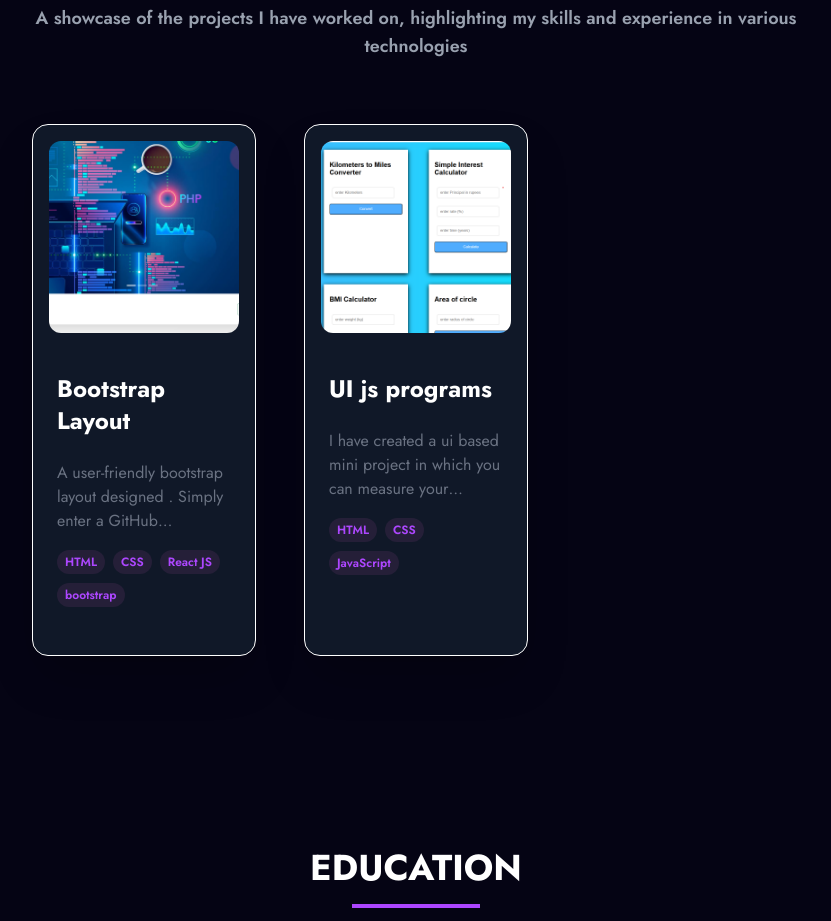
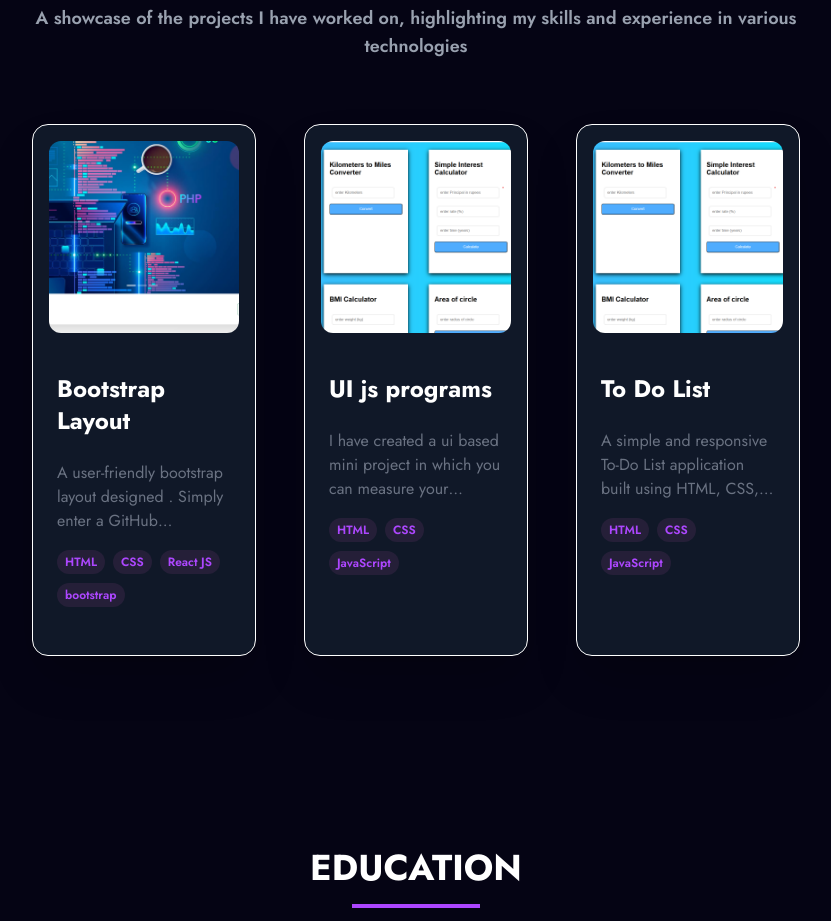
Before and after one commit to abhishekbabu04/abhiPortfoliyo, a React (Vite) app: page / in a window 1280 px wide. Shown: the part 3400-4321 px from the top of the page, without its empty margins (224-1055 px from the left). Built offline with nearby package versions, Linux system fonts and the light colour scheme.

Commit message:
added new project

```diff
--- a/src/constants.js
+++ b/src/constants.js
@@ -222,5 +222,15 @@ export const SkillsInfo = [
       github: "https://github.com/abhishekbabu04/js-ui-utility-projects",
       webapp: "https://abhiuijsprograms.netlify.app/",
     },
+    {
+      id: 2,
+      title: "To Do List",
+      description:
+        "A simple and responsive To-Do List application built using HTML, CSS, and JavaScript. It allows users to add, complete, and delete tasks with a clean and interactive user interface.",
+      image: jsuiLogo,
+      tags: ["HTML", "CSS", "JavaScript"],
+      github: "https://github.com/abhishekbabu04/Todo_list_js",
+      webapp: "https://abhitodolist-six-weld.vercel.app/",
+    }
 
   ];
```
